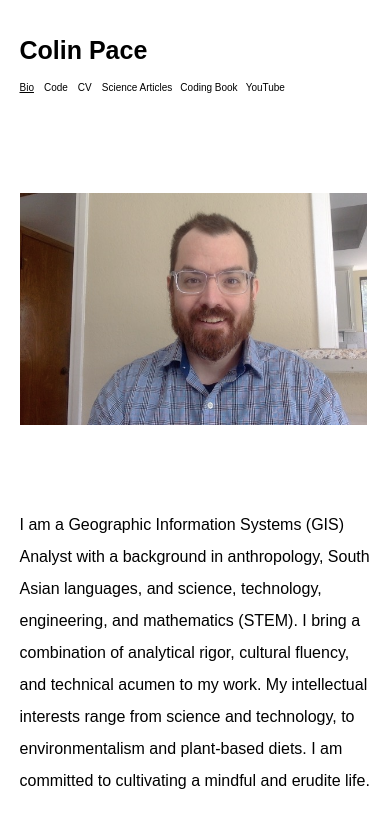
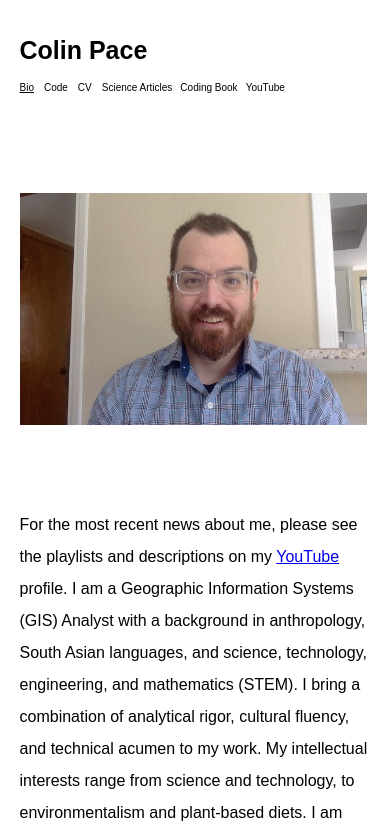
Before and after one commit to Colin-Pace/Portfolio, a React (Create React App) app: page / in a window 390 px wide. Shown: the top 836 px of the page. Built offline with nearby package versions, Linux system fonts and the light colour scheme.

Commit message:
added a YouTube link to the profile page and styled it with CSS

```diff
--- a/src/Profile.css
+++ b/src/Profile.css
@@ -25,4 +25,8 @@
   .profileText, .lastText {
     font-size: 16px;
   }
+
+  #yTLink {
+    font-size: 16px;
+  }
 }
--- a/src/Profile.js
+++ b/src/Profile.js
@@ -8,7 +8,7 @@ function Profile() {
         id = 'portrait'
         src = {require('./portrait.jpg')}
       />
-      <p id = 'firstParagraph' className = 'lastText'>I am a Geographic Information Systems (GIS) Analyst with a background in anthropology, South Asian languages, and science, technology, engineering, and mathematics (STEM). I bring a combination of analytical rigor, cultural fluency, and technical acumen to my work. My intellectual interests range from science and technology, to environmentalism and plant-based diets. I am committed to cultivating a mindful and erudite life.</p>
+      <p id = 'firstParagraph' className = 'lastText'>For the most recent news about me, please see the playlists and descriptions on my <a href = "https://www.youtube.com/channel/UCHuaKeCPY91AJ90Yyp08iKg" target="_blank" id = "yTLink">YouTube</a> profile. I am a Geographic Information Systems (GIS) Analyst with a background in anthropology, South Asian languages, and science, technology, engineering, and mathematics (STEM). I bring a combination of analytical rigor, cultural fluency, and technical acumen to my work. My intellectual interests range from science and technology, to environmentalism and plant-based diets. I am committed to cultivating a mindful and erudite life.</p>
     </div>
   );
 }
```
